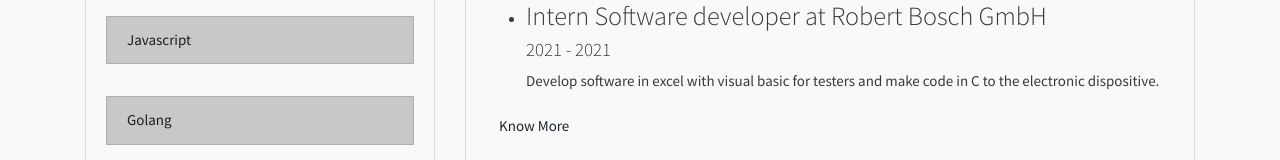
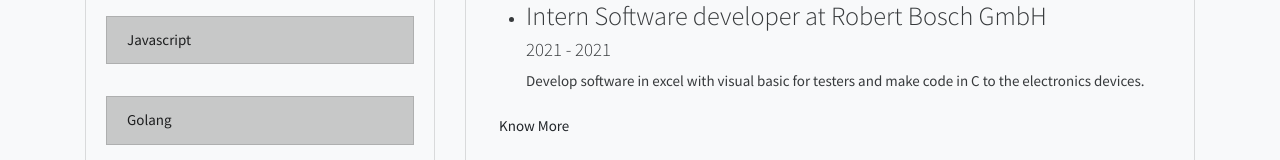
Before and after one commit to arturodiaz777/Portfolio, a Next.js app: page / in a window 1280 px wide. Shown: the part 427-587 px from the top of the page. Built offline with nearby package versions, Linux system fonts and the light colour scheme; a small style sheet from the web is missing.

Commit message:
thirdcommit

```diff
--- a/pages/index.js
+++ b/pages/index.js
@@ -66,7 +66,7 @@ const Index = () => (
                     {from} {to ? `- ${to}` : "- current"}
                   </h5>
                   <p>
-                  Develop software in excel with visual basic for testers and make code in C to the electronic dispositive.
+                  Develop software in excel with visual basic for testers and make code in C to the electronics devices.
                   </p>
                 </li>
               ))}
```
